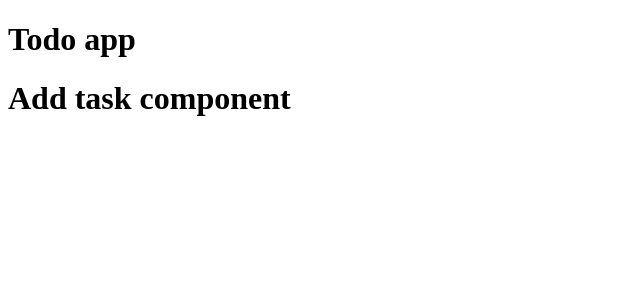
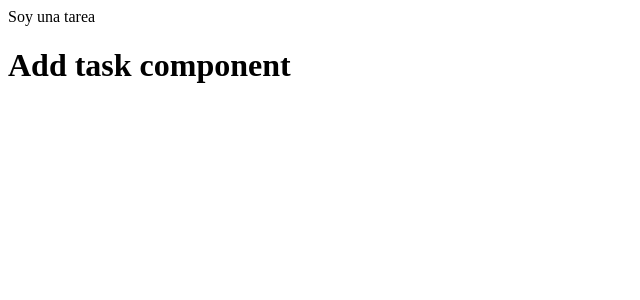
Before and after one commit to afonsecav88/todo-app-react, a React (Vite) app: page / in a window 1280 px wide. Shown: the top 300 px of the page, without its empty margins (0-640 px from the left). Built offline with nearby package versions, Linux system fonts and the light colour scheme.

Commit message:
create context of app

```diff
--- a/src/App.tsx
+++ /dev/null
@@ -1,7 +0,0 @@
-export const TodoApp = () => {
-  return (
-    <>
-      <h1>Todo app</h1>
-    </>
-  );
-};
--- /dev/null
+++ b/src/TodoApp.tsx
@@ -0,0 +1,12 @@
+import { AddTask } from './components/AddTask';
+import { ListTask } from './components/ListTask';
+import { TodoProvider } from './context/TodoProvider';
+
+export const TodoApp = () => {
+  return (
+    <TodoProvider>
+      <ListTask />
+      <AddTask />
+    </TodoProvider>
+  );
+};
--- /dev/null
+++ b/src/components/ListTask.tsx
@@ -0,0 +1,8 @@
+import { Task } from './Task';
+export const ListTask = () => {
+  return (
+    <>
+      <Task />
+    </>
+  );
+};
--- /dev/null
+++ b/src/components/Task.tsx
@@ -0,0 +1,3 @@
+export const Task = () => {
+  return <div>Soy una tarea</div>;
+};
--- /dev/null
+++ b/src/context/TodoContext.ts
@@ -0,0 +1,3 @@
+import { createContext } from 'react';
+
+export const TodoContext = createContext({});
--- /dev/null
+++ b/src/context/TodoProvider.tsx
@@ -0,0 +1,19 @@
+import { TodoContext } from './TodoContext';
+
+interface Task {
+  id: string;
+  description: string;
+  state: boolean;
+}
+
+const initialTask: Task = {
+  id: 'sass222ss',
+  description: 'saadasd',
+  state: false,
+};
+
+export const TodoProvider = ({ children }) => {
+  return (
+    <TodoContext.Provider value={initialTask}>{children}</TodoContext.Provider>
+  );
+};
--- a/src/main.tsx
+++ b/src/main.tsx
@@ -1,12 +1,10 @@
 import React from 'react';
 import ReactDOM from 'react-dom/client';
-import { TodoApp } from './App.tsx';
+import { TodoApp } from './TodoApp.tsx';
 import './styles.css';
-import { AddTask } from './components/AddTask.tsx';
 
 ReactDOM.createRoot(document.getElementById('root')!).render(
   <React.StrictMode>
     <TodoApp />
-    <AddTask />
   </React.StrictMode>
 );
```
